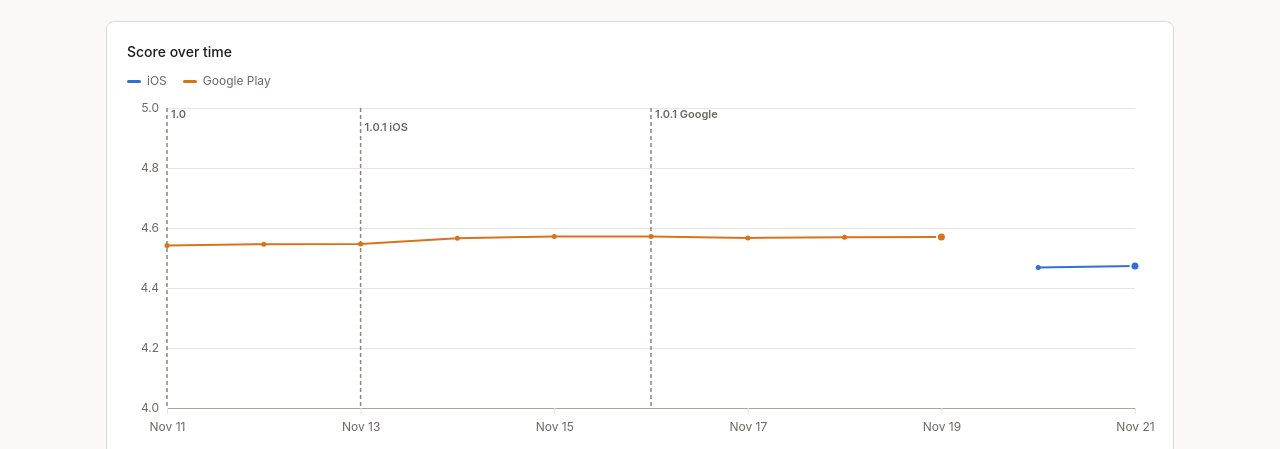
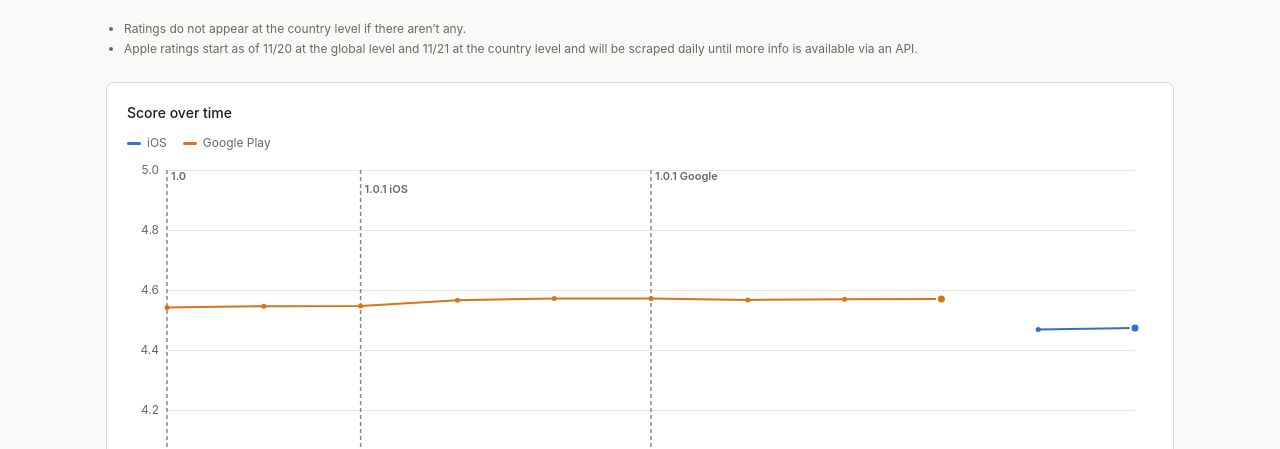
Before and after one commit to erikheiberg-hue/store-ratings, a plain HTML site: page index.html in a window 1280 px wide. Shown: the part 351-800 px from the top of the page. Drawn offline with nearby package versions, Linux system fonts and the light colour scheme.

Commit message:
Add notes below the rating boxes
Co-Authored-By: Claude Sonnet 5.5 <noreply@anthropic.com>

```diff
--- a/index.html
+++ b/index.html
@@ -81,6 +81,7 @@
   .rt-sub b { color: var(--fg); font-weight: 500; font-variant-numeric: tabular-nums; }
   .rt-note { margin: 0; font-size: 12px; color: var(--fg-muted); }
   .rt-note[hidden] { display: none; }
+  .rt-notes { padding-left: 18px; display: flex; flex-direction: column; gap: 4px; }
   .rt-chips { display: flex; flex-wrap: wrap; gap: 6px; }
   .rt-chip { height: 34px; min-width: 46px; padding: 0 10px; font: inherit; font-size: 14px; font-variant-numeric: tabular-nums; color: var(--fg-muted); background: transparent; border: 1px solid var(--border); border-radius: var(--radius); cursor: pointer; }
   .rt-chip[aria-pressed="true"] { color: var(--bg); background: var(--fg); border-color: var(--fg); }
@@ -155,6 +156,11 @@
       <p class="rt-cap" id="play-cap">—</p>
     </article>
   </section>
+
+  <ul class="rt-note rt-notes">
+    <li>Ratings do not appear at the country level if there aren’t any.</li>
+    <li>Apple ratings start as of 11/20 at the global level and 11/21 at the country level and will be scraped daily until more info is available via an API.</li>
+  </ul>
 
   <section class="rt-chart-card" aria-labelledby="rt-chart-h">
     <h2 id="rt-chart-h">Score over time</h2>
```
